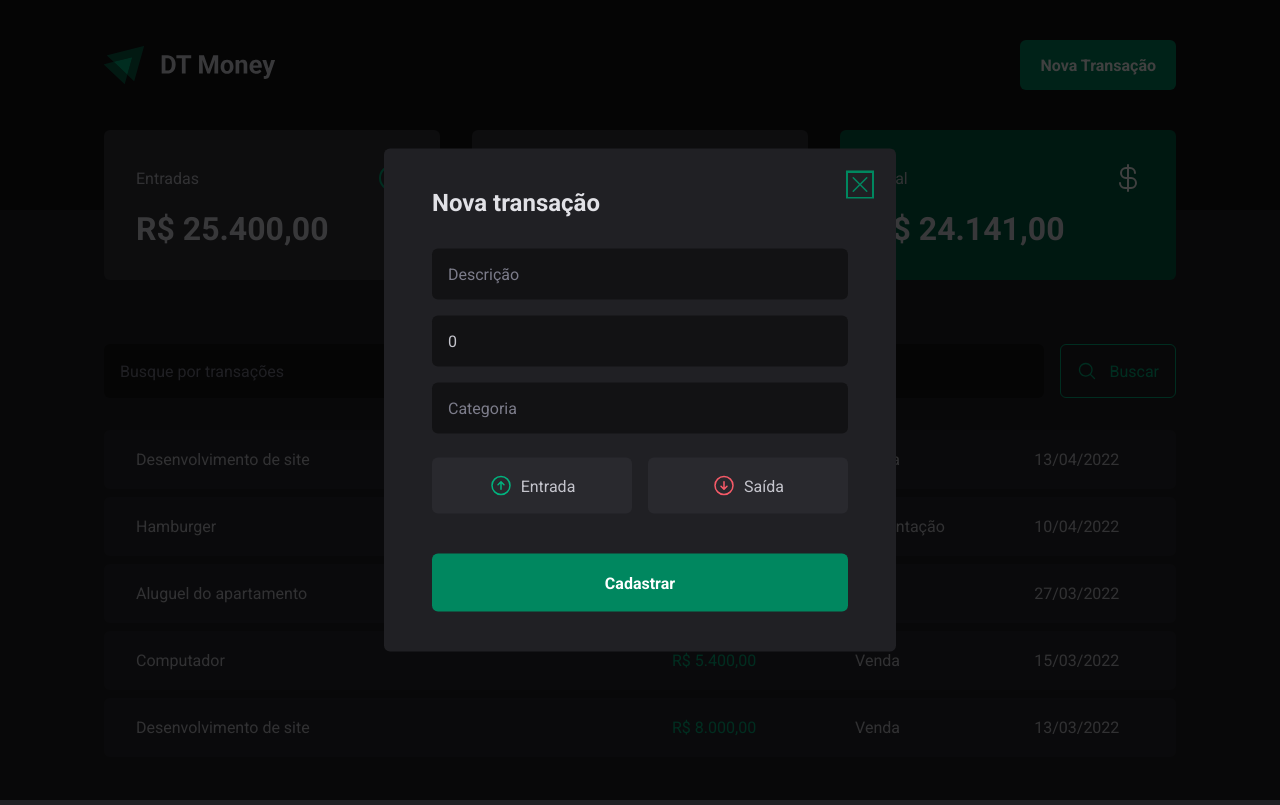
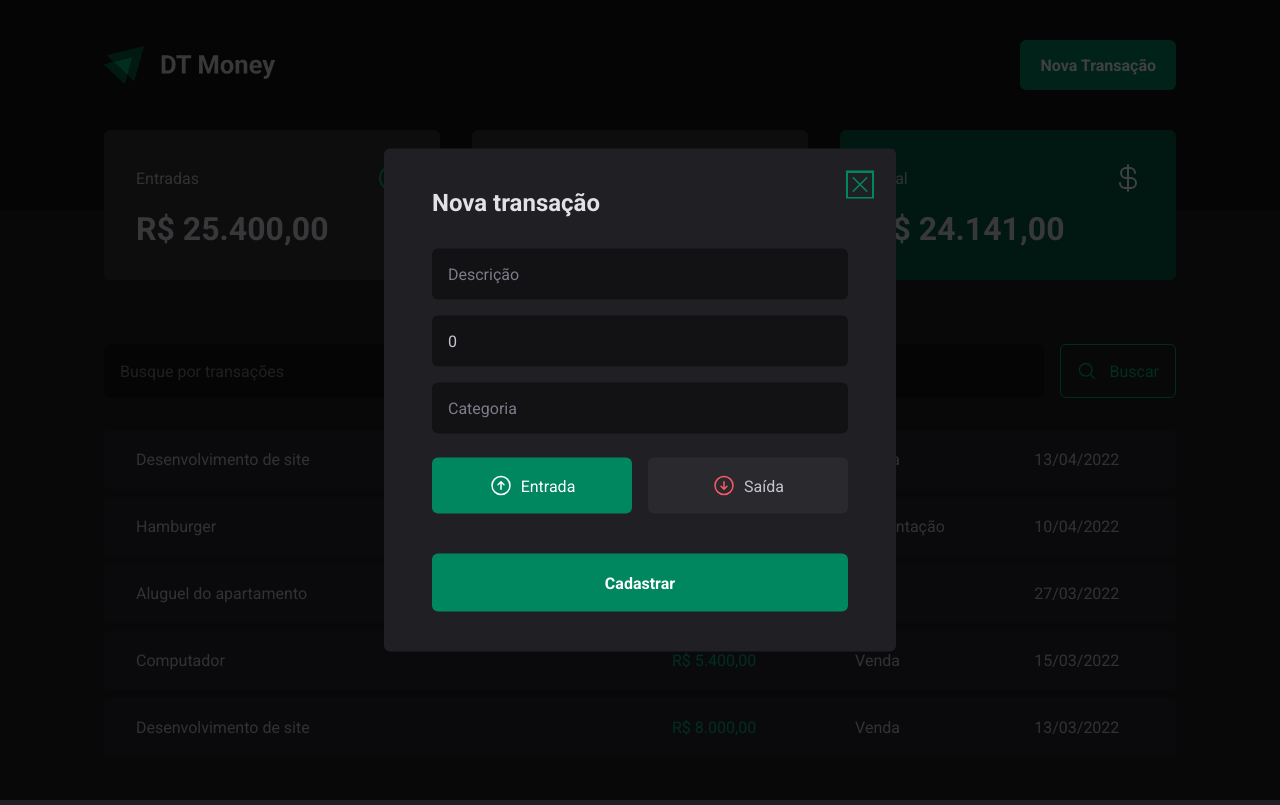
Before and after one commit to leonardondev/dt-money, a React (Vite) app: page / in a window 1280 px wide. Both pictures are taken after a click on the button "Nova Transação". Built offline with nearby package versions, Linux system fonts and the light colour scheme; data requests are answered from the project's data file.

Commit message:
dev: controlled hook form

```diff
--- a/src/components/NewTransactionModal/index.tsx
+++ b/src/components/NewTransactionModal/index.tsx
@@ -3,7 +3,7 @@
 import { z } from 'zod'
 
 import { zodResolver } from '@hookform/resolvers/zod'
-import { useForm } from 'react-hook-form'
+import { Controller, useForm } from 'react-hook-form'
 import {
   CloseButton,
   Content,
@@ -16,7 +16,7 @@
   description: z.string(),
   price: z.number(),
   category: z.string(),
-  // type: z.enum(['income', 'outcome']),
+  type: z.enum(['income', 'outcome']),
 })
 
 type NewTransactionFormInputs = z.infer<typeof newTransactionFormSchema>
@@ -24,6 +24,7 @@
 export function NewTransactionModal() {
   const {
     register,
+    control,
     handleSubmit,
     formState: { isSubmitting },
   } = useForm<NewTransactionFormInputs>({
@@ -32,6 +33,7 @@
       description: '',
       price: 0,
       category: '',
+      type: 'income',
     },
   })
 
@@ -70,7 +72,14 @@
             {...register('category')}
           />
 
-          <TransactionType>
+          <Controller
+            control={control}
+            name="type"
+            render={({ field }) => (
+              <TransactionType
+                onValueChange={field.onChange}
+                value={field.value}
+              >
                 <TransactionTypeButton variant="income" value="income">
                   <ArrowCircleUp size={24} />
                   Entrada
@@ -81,6 +90,9 @@
                   Saída
                 </TransactionTypeButton>
               </TransactionType>
+            )}
+          />
+
           <button type="submit" disabled={isSubmitting}>
             Cadastrar
           </button>
```
Lines whose indentation alone changed are shown as unchanged.
